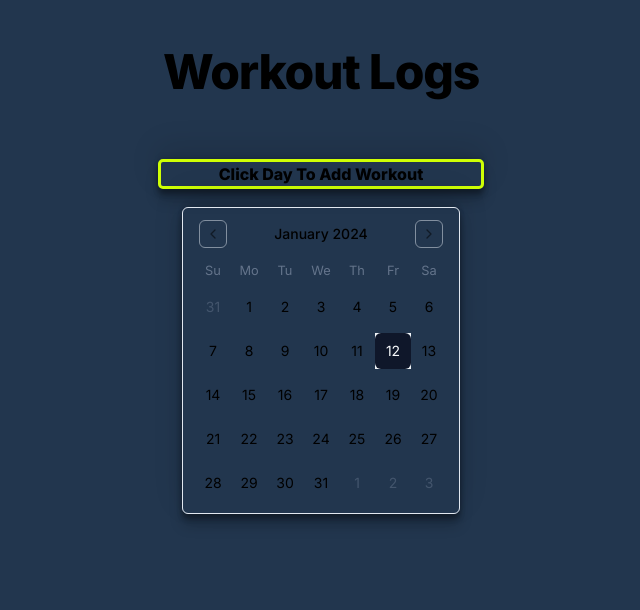
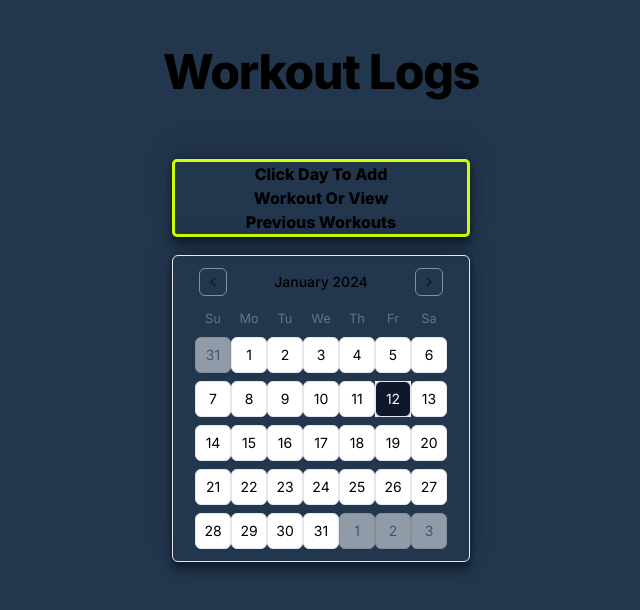
Before and after one commit to LRSORRENTI/workout-logs, a Next.js app: page / in a window 1280 px wide. Shown: the top 610 px of the page, without its empty margins (323-963 px from the left). Built offline with nearby package versions, Linux system fonts and the light colour scheme.

Commit message:
changed styling of calendar component a bit, outline on buttons and centered with a fixed width

```diff
--- a/src/app/LogCalendar.css
+++ b/src/app/LogCalendar.css
@@ -1,6 +1,7 @@
 .lift-title {
   border: 3px solid #cfff04;
-  width: fit-content;
+  /* width: fit-content; */
+  width: 298px;
   margin: auto;
   margin-bottom: 10px;
   margin-top: 15px;
@@ -13,6 +14,8 @@
 }
 
 .cal {
+  align-content: center;
+  width: 298px;
   box-shadow: rgba(0, 0, 0, 0.25) 0px 5px 5px,
     rgba(0, 0, 0, 0.12) 0px -12px 30px, rgba(0, 0, 0, 0.12) 0px 4px 6px,
     rgba(0, 0, 0, 0.17) 0px 12px 13px, rgba(0, 0, 0, 0.09) 0px -3px 5px;
--- a/src/components/LogCalendar.tsx
+++ b/src/components/LogCalendar.tsx
@@ -10,7 +10,7 @@ export default function LogCalendar(){
 return (
   <div>
   <div className="flex justify-center">
-    <p className="lift-title font-extrabold">Click Day To Add Workout</p>
+    <p className="lift-title font-extrabold text-center">Click Day To Add Workout Or View Previous Workouts</p>
   </div>
   <div className="flex justify-center ">
   <Calendar
--- a/src/components/ui/calendar.tsx
+++ b/src/components/ui/calendar.tsx
@@ -20,7 +20,7 @@ function Calendar({
       showOutsideDays={showOutsideDays}
       className={cn("p-3", className)}
       classNames={{
-        months: "flex flex-col sm:flex-row space-y-4 sm:space-x-4 sm:space-y-0",
+        months: "flex justify-center flex-col sm:flex-row space-y-4 sm:space-x-4 sm:space-y-0 ",
         month: "space-y-4",
         caption: "flex justify-center pt-1 relative items-center",
         caption_label: "text-sm font-medium",
@@ -38,7 +38,7 @@ function Calendar({
         row: "flex w-full mt-2",
         cell: "h-9 w-9 text-center text-sm p-0 relative [&:has([aria-selected].day-range-end)]:rounded-r-md [&:has([aria-selected].day-outside)]:bg-accent/50 [&:has([aria-selected])]:bg-accent first:[&:has([aria-selected])]:rounded-l-md last:[&:has([aria-selected])]:rounded-r-md focus-within:relative focus-within:z-20",
         day: cn(
-          buttonVariants({ variant: "ghost" }),
+          buttonVariants({ variant: "outline" }),
           "h-9 w-9 p-0 font-normal aria-selected:opacity-100"
         ),
         day_range_end: "day-range-end",
```
